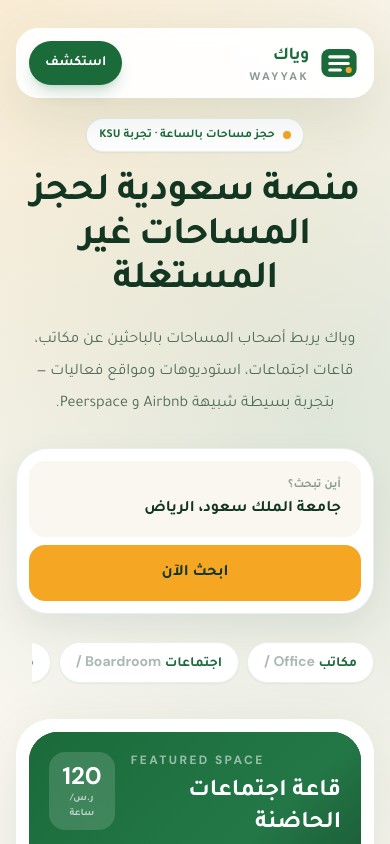
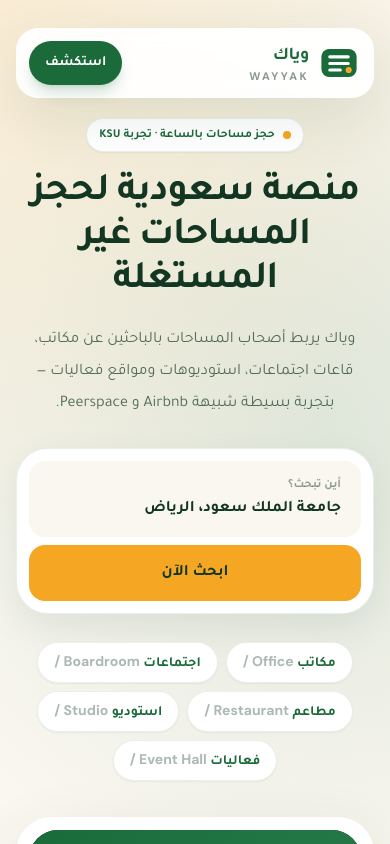
Before and after one commit to magicaiweb/magicai-wayyak, a Next.js app: page /websites/wayyak/ in a window 390 px wide. Shown: the top 844 px of the page. Built offline with nearby package versions, Linux system fonts and the light colour scheme.

Commit message:
Wrap WAYYAK mobile categories safely

```diff
--- a/app/page.tsx
+++ b/app/page.tsx
@@ -71,7 +71,7 @@ export default function Home() {
               </div>
             </div>
 
-            <div className="no-scrollbar -mx-4 mt-7 flex max-w-full gap-2 overflow-x-auto px-4 pb-2 sm:mx-0 sm:flex-wrap sm:justify-center sm:overflow-visible sm:px-0 lg:justify-start">
+            <div className="mt-7 flex max-w-full flex-wrap justify-center gap-2 overflow-visible pb-2 lg:justify-start">
               {categories.map(([ar, en]) => (
                 <span key={en} className="shrink-0 rounded-full border border-wayyak-green/10 bg-white px-4 py-2 text-sm font-black text-wayyak-green shadow-sm">
                   {ar} <bdi className="font-english text-wayyak-deep/35" dir="ltr">/ {en}</bdi>
```
